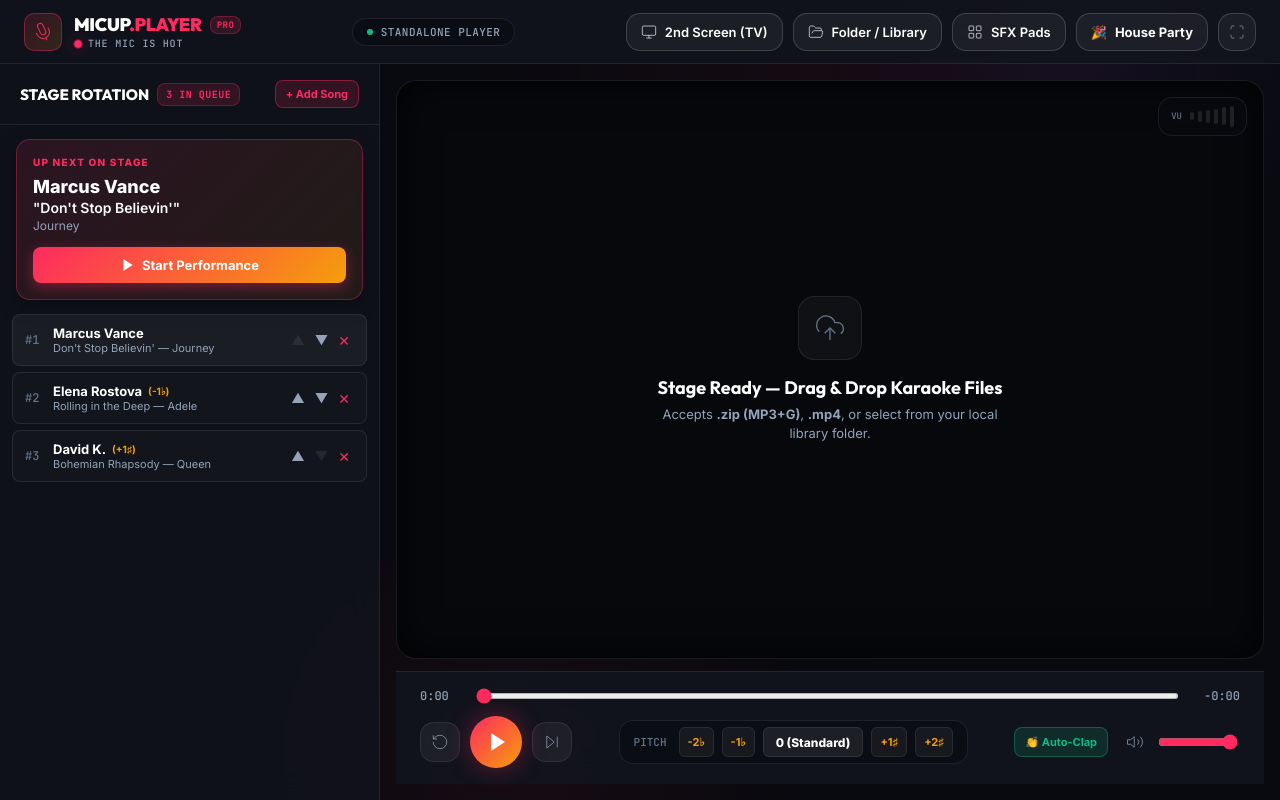
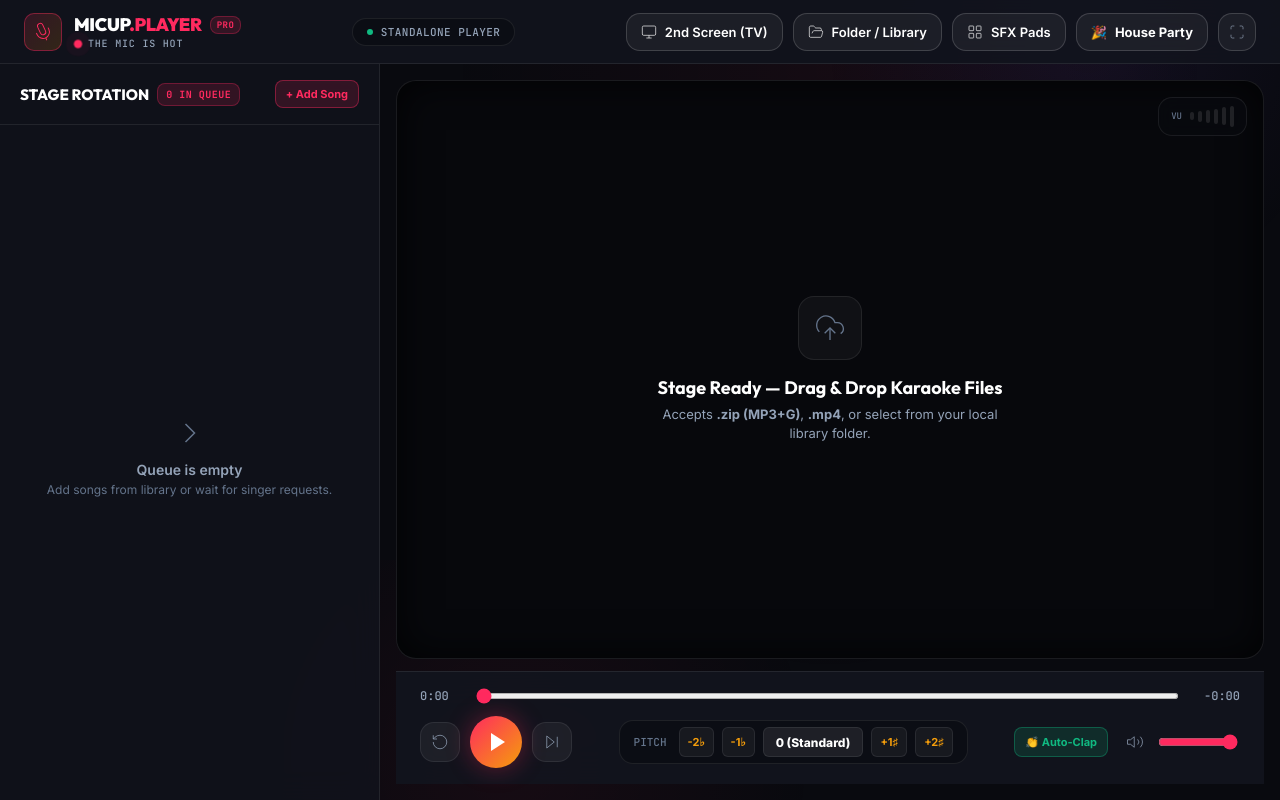
Before and after one commit to MicUp-live/micup-player, a Preact app: page / in a window 1280 px wide. Built offline with nearby package versions, Linux system fonts and the light colour scheme.

Commit message:
fix: initialize queue empty without demo items

```diff
--- a/src/app.jsx
+++ b/src/app.jsx
@@ -53,8 +53,9 @@ export function App() {
     try {
       const saved = loadShowStateFromCookie();
       if (saved) {
-        if (Array.isArray(saved.queue) && saved.queue.length > 0) {
-          queue.value = saved.queue;
+        if (Array.isArray(saved.queue)) {
+          const cleanedQueue = saved.queue.filter(item => !String(item.id || '').startsWith('demo-'));
+          queue.value = cleanedQueue;
         }
         if (saved.autoApplause !== undefined) {
           autoApplause.value = Boolean(saved.autoApplause);
--- a/src/state/player-state.js
+++ b/src/state/player-state.js
@@ -13,35 +13,7 @@ export const volume = signal(1.0);
 export const audioLevel = signal(0);
 
 // Playout Queue & Singer Rotation
-export const queue = signal([
-  {
-    id: 'demo-1',
-    singerName: 'Marcus Vance',
-    title: 'Don\'t Stop Believin\'',
-    artist: 'Journey',
-    semitones: 0,
-    requestedAt: '8:45 PM',
-    status: 'up_next'
-  },
-  {
-    id: 'demo-2',
-    singerName: 'Elena Rostova',
-    title: 'Rolling in the Deep',
-    artist: 'Adele',
-    semitones: -1,
-    requestedAt: '8:50 PM',
-    status: 'queued'
-  },
-  {
-    id: 'demo-3',
-    singerName: 'David K.',
-    title: 'Bohemian Rhapsody',
-    artist: 'Queen',
-    semitones: 1,
-    requestedAt: '8:56 PM',
-    status: 'queued'
-  }
-]);
+export const queue = signal([]);
 
 export const activeTab = signal('queue'); // 'queue' | 'library' | 'pads'
 export const isSecondScreenConnected = signal(false);
```
